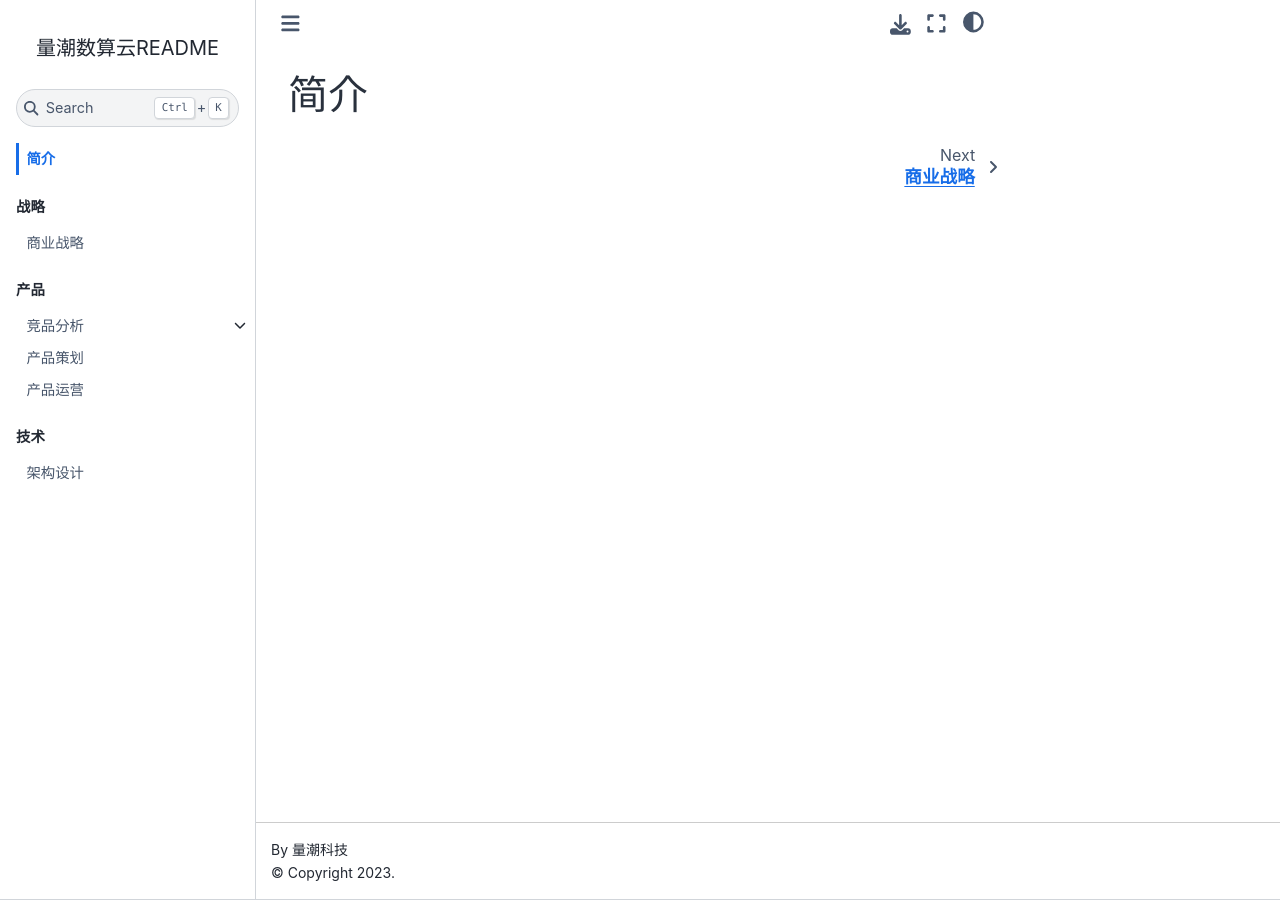
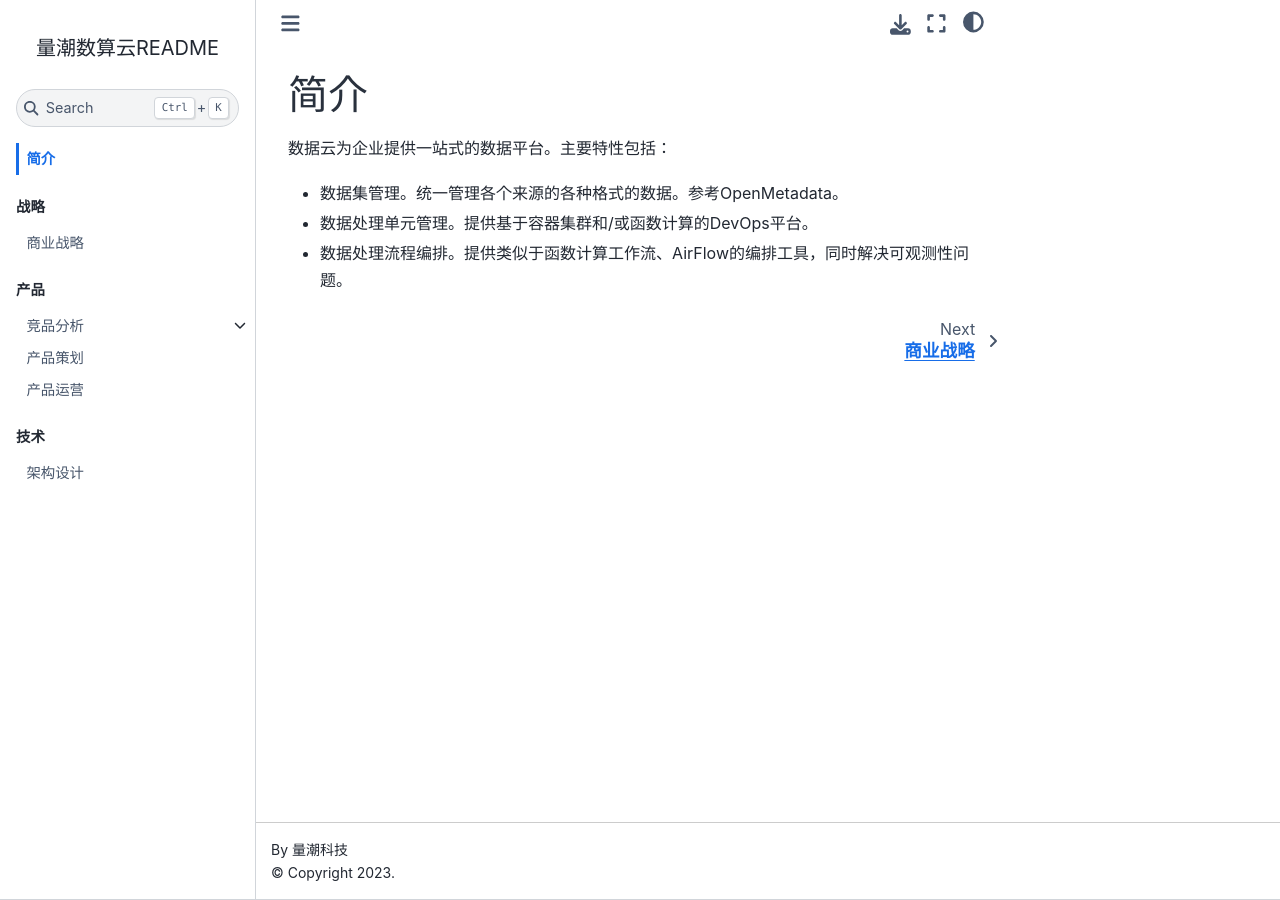
Before and after one commit to quanttide/qtcloud-data-readme, a Jupyter Book: the page built from index.md, in a window 1280 px wide. Built offline with Jupyter Book 1.0.4 settings and Sphinx 7.4.7 and the Sphinx Book theme 1.1.4, drawn with Linux system fonts in a browser that asks for light colours.

Commit message:
add: 数据云主要特性

```diff
--- a/index.md
+++ b/index.md
@@ -1 +1,7 @@
 # 简介
+
+数据云为企业提供一站式的数据平台。主要特性包括：
+
+- 数据集管理。统一管理各个来源的各种格式的数据。参考OpenMetadata。
+- 数据处理单元管理。提供基于容器集群和/或函数计算的DevOps平台。
+- 数据处理流程编排。提供类似于函数计算工作流、AirFlow的编排工具，同时解决可观测性问题。
```
